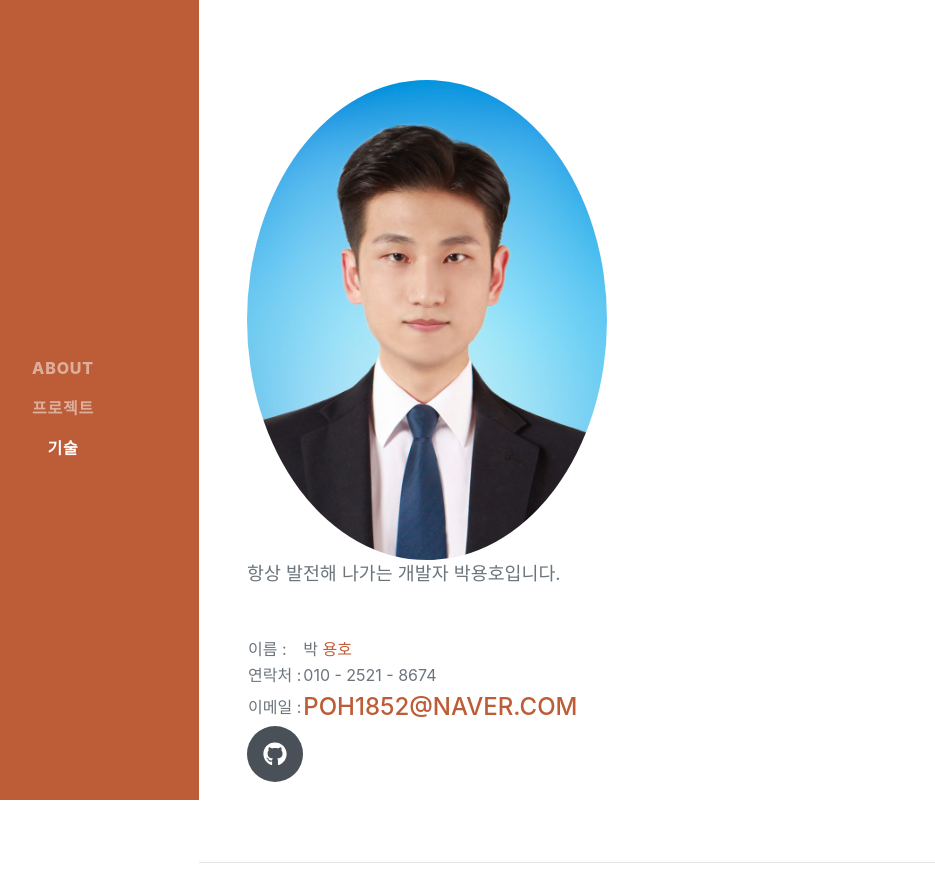
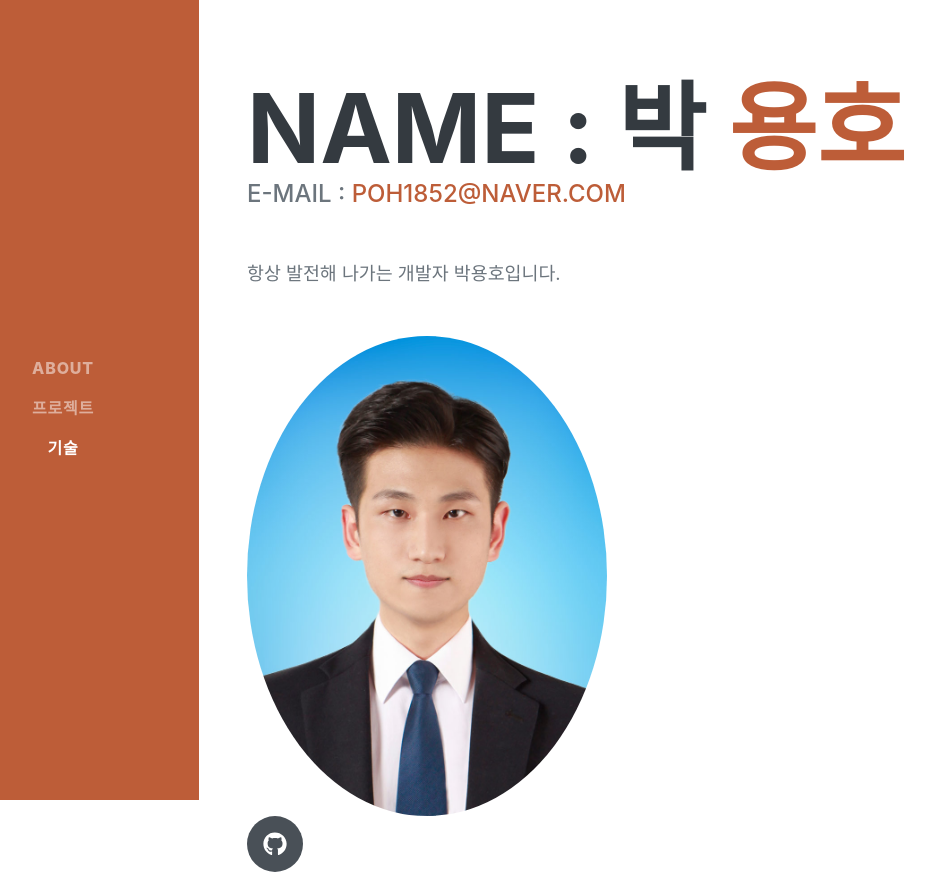
Before and after one commit to YHo141/YHo141.github.io, a website: page dist/index.html in a window 1280 px wide. Shown: the top 875 px of the page, without its empty margins (73-1008 px from the left). Drawn offline with nearby package versions, Linux system fonts and the light colour scheme; a web font is replaced by a local one.

Commit message:
인적사항 수정

```diff
--- a/dist/index.html
+++ b/dist/index.html
@@ -35,26 +35,16 @@
             <!-- About-->
             <section class="resume-section" id="about">
                 <div class="resume-section-content">
+
+                    <h1 class="mb-0">
+                        NAME : 박
+                        <span class="text-primary">용호</span>
+                    </h1>
+                    <div class="subheading mb-5">
+                        E-Mail : <a href="">poh1852@naver.com</a>
+                    </div>
+                    <p class="lead mb-5">항상 발전해 나가는 개발자 박용호입니다.</p>
                     <span class="d-none d-lg-block"><img class="img-profile rounded-circle" style="width: auto; height: auto; max-width: 50em; max-height:30em;" src="assets/img/profile.jpg" alt="" /></span>
-                    <p class="lead mb-5">항상 발전해 나가는 개발자 박용호입니다.</p>
-                    <table>
-                        <tr>
-                            <td>이름 : </td>
-                            <td>박
-                                <span class="text-primary">용호</span>
-                            </td>
-                        </tr>
-                        <tr>
-                            <td>연락처 : </td>
-                            <td>010 - 2521 - 8674</td>
-                        </tr>
-                        <tr>
-                            <td>이메일 : </td>
-                            <td class="subheading mb-5">
-                                <a href="">poh1852@naver.com</a>
-                            </td>
-                        </tr>
-                    </table>
                     <div class="social-icons">
                         <a class="social-icon" href="#"><i class="fab fa-github"></i></a>
                     </div>
```
